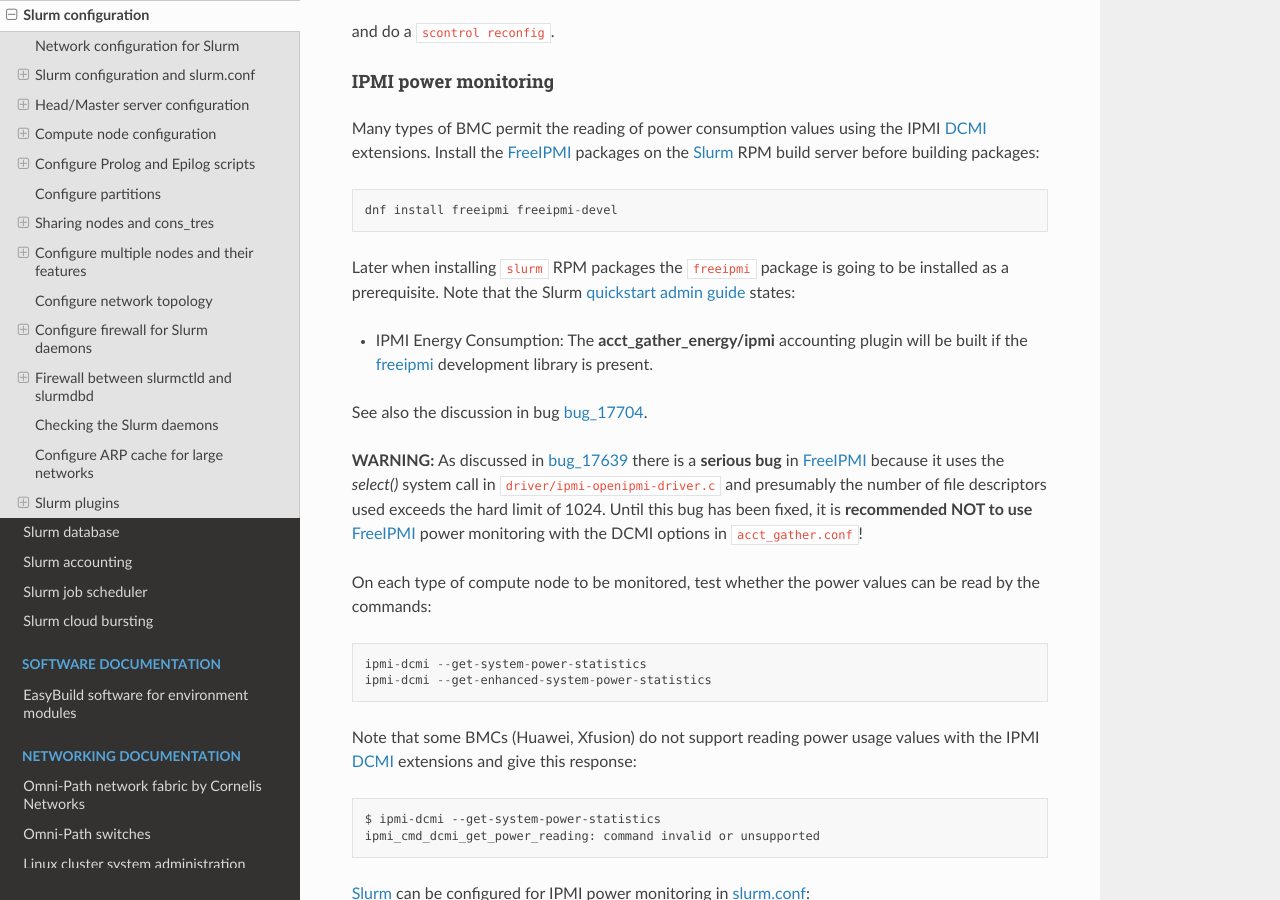
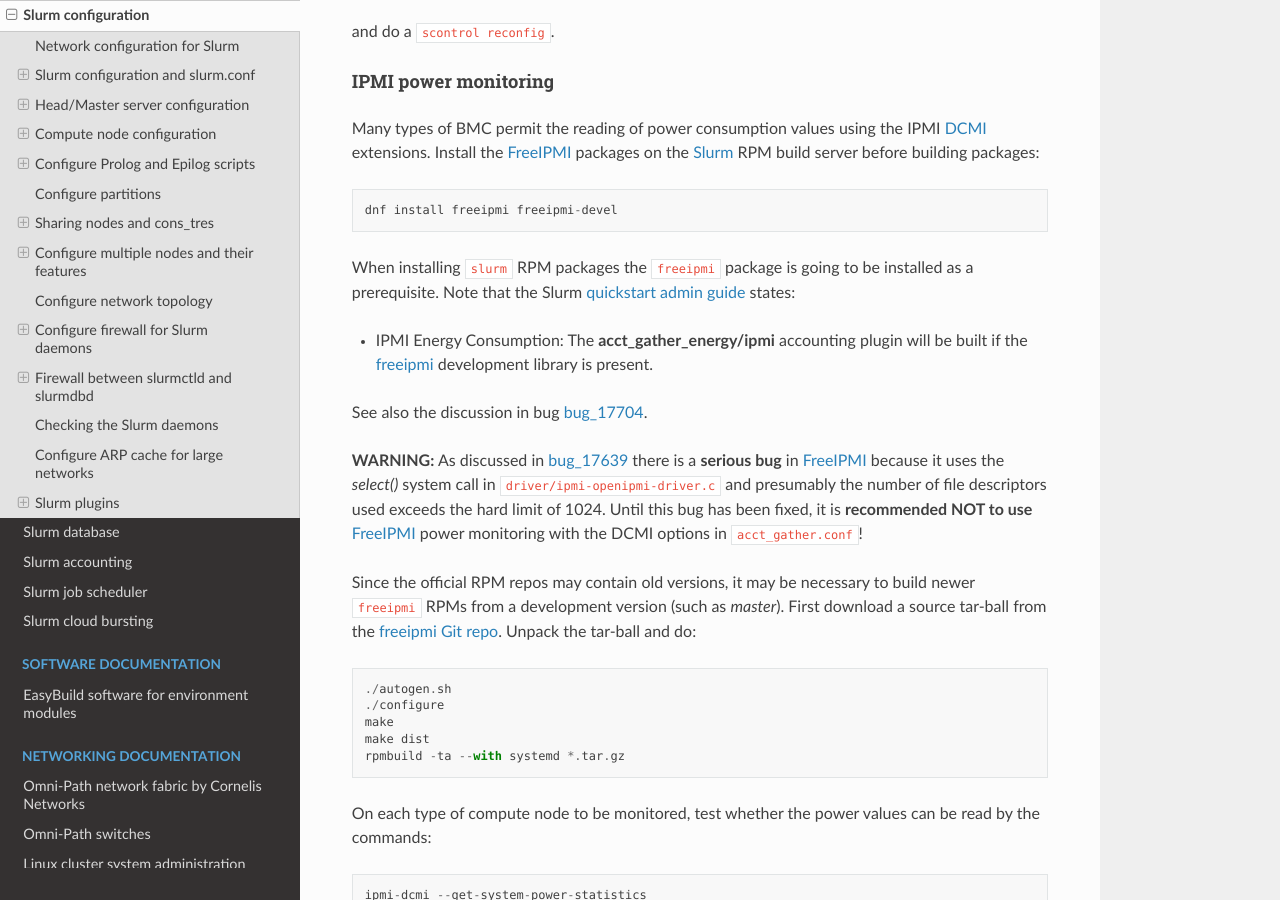
Before and after one commit to OleHolmNielsen/Niflheim_system, a Sphinx documentation site: the page built from docs/Slurm_configuration.rst, in a window 1280 px wide and 900 px high, scrolled down 17256 px. Built offline with Sphinx 7.4.7 and the Read the Docs theme 2.0.0, drawn with Linux system fonts in a browser that asks for light colours.

Commit message:
Build freeipmi development RPMs

```diff
--- a/docs/Slurm_configuration.rst
+++ b/docs/Slurm_configuration.rst
@@ -696,7 +696,7 @@
 
   dnf install freeipmi freeipmi-devel
 
-Later when installing ``slurm`` RPM packages the ``freeipmi`` package is going to be installed as a prerequisite.
+When installing ``slurm`` RPM packages the ``freeipmi`` package is going to be installed as a prerequisite.
 Note that the Slurm `quickstart admin guide <https://slurm.schedmd.com/quickstart_admin.html>`_ states:
 
 * IPMI Energy Consumption: The **acct_gather_energy/ipmi** accounting plugin will be built if the freeipmi_ development library is present.
@@ -709,6 +709,17 @@
 Until this bug has been fixed, it is **recommended NOT to use** FreeIPMI_ power monitoring with the DCMI options in ``acct_gather.conf``!
 
 .. _bug_17639: https://bugs.schedmd.com/show_bug.cgi?id=17639#c30
+
+Since the official RPM repos may contain old versions,
+it may be necessary to build newer ``freeipmi`` RPMs from a development version (such as *master*).
+First download a source tar-ball from the `freeipmi Git repo <https://git.savannah.gnu.org/cgit/freeipmi.git/>`_.
+Unpack the tar-ball and do::
+
+  ./autogen.sh
+  ./configure
+  make
+  make dist
+  rpmbuild -ta --with systemd *.tar.gz
 
 On each type of compute node to be monitored, test whether the power values can be read by the commands::
 
```
